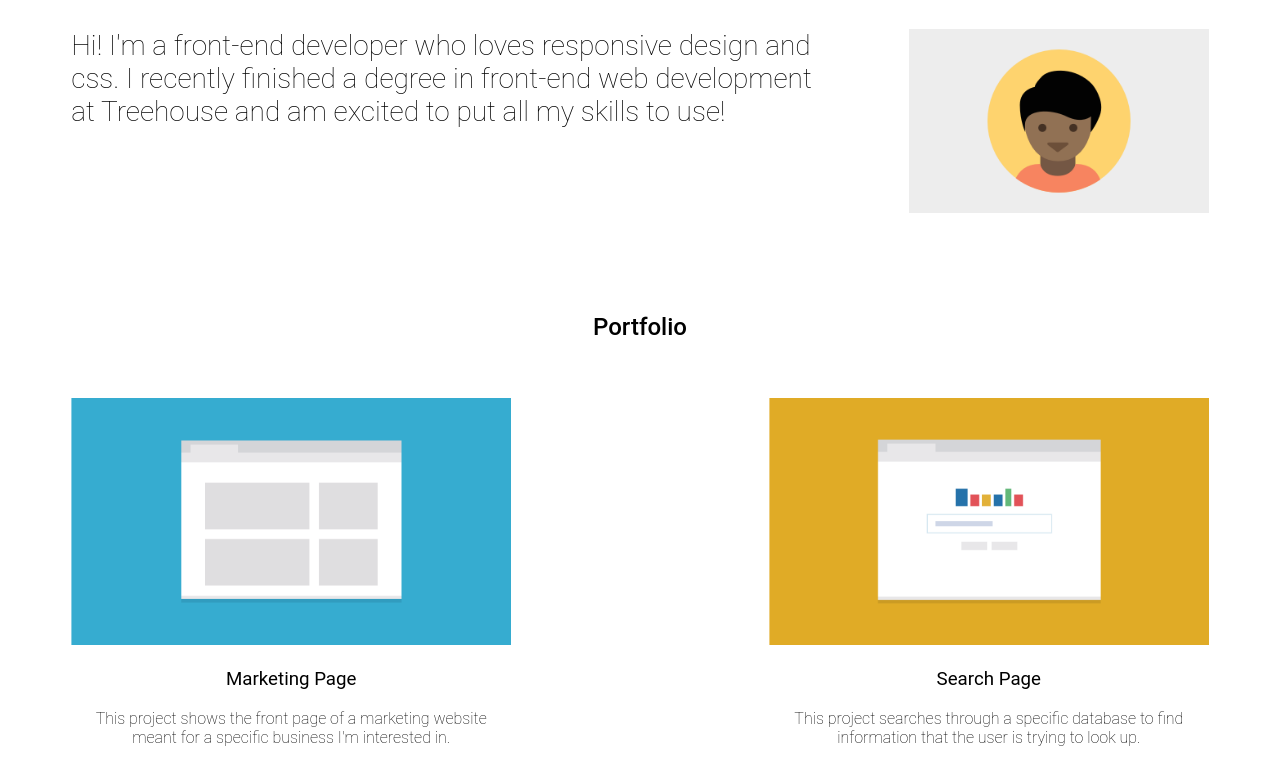
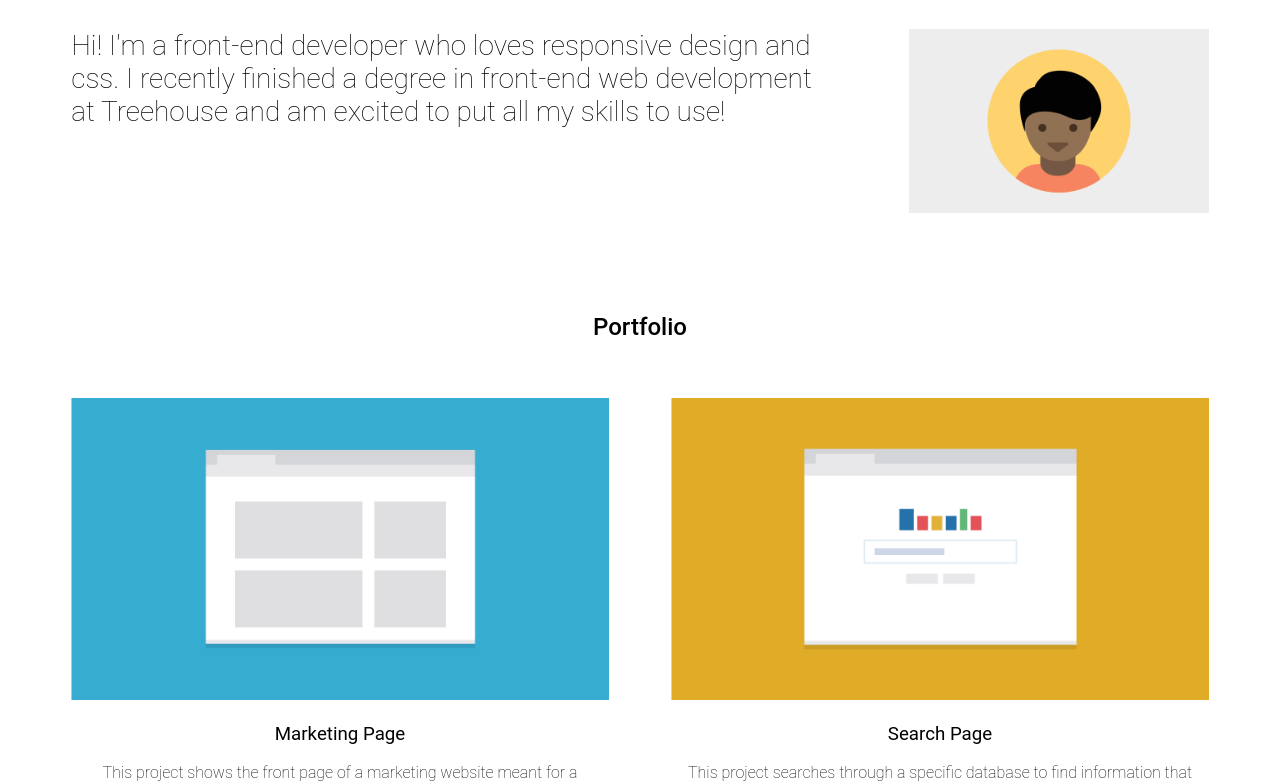
Before and after one commit to Pavywavy/Mobile-first-Responsive-Layout, a plain HTML site: page index.html in a window 1280 px wide. Shown: the part 92-875 px from the top of the page. Drawn offline with Linux system fonts and the light colour scheme.

Commit message:
changed div img sizes from vh to vw to scale properly

```diff
--- a/css/styles.css
+++ b/css/styles.css
@@ -157,8 +157,8 @@ footer {
     }
 
     .portfolioSection div {
-        width: 62vh;
-        max-width: 63vh;
+        width: 43vw;
+        max-width: 43vw;
     }
 
     .portfolioSection p {
@@ -233,7 +233,7 @@ footer {
         }
 
         .portfolioSection div {
-            width: 55vh;
-            max-width: 55vh;
+            width: 42vw;
+            max-width: 42vw;
         }
 }
```
